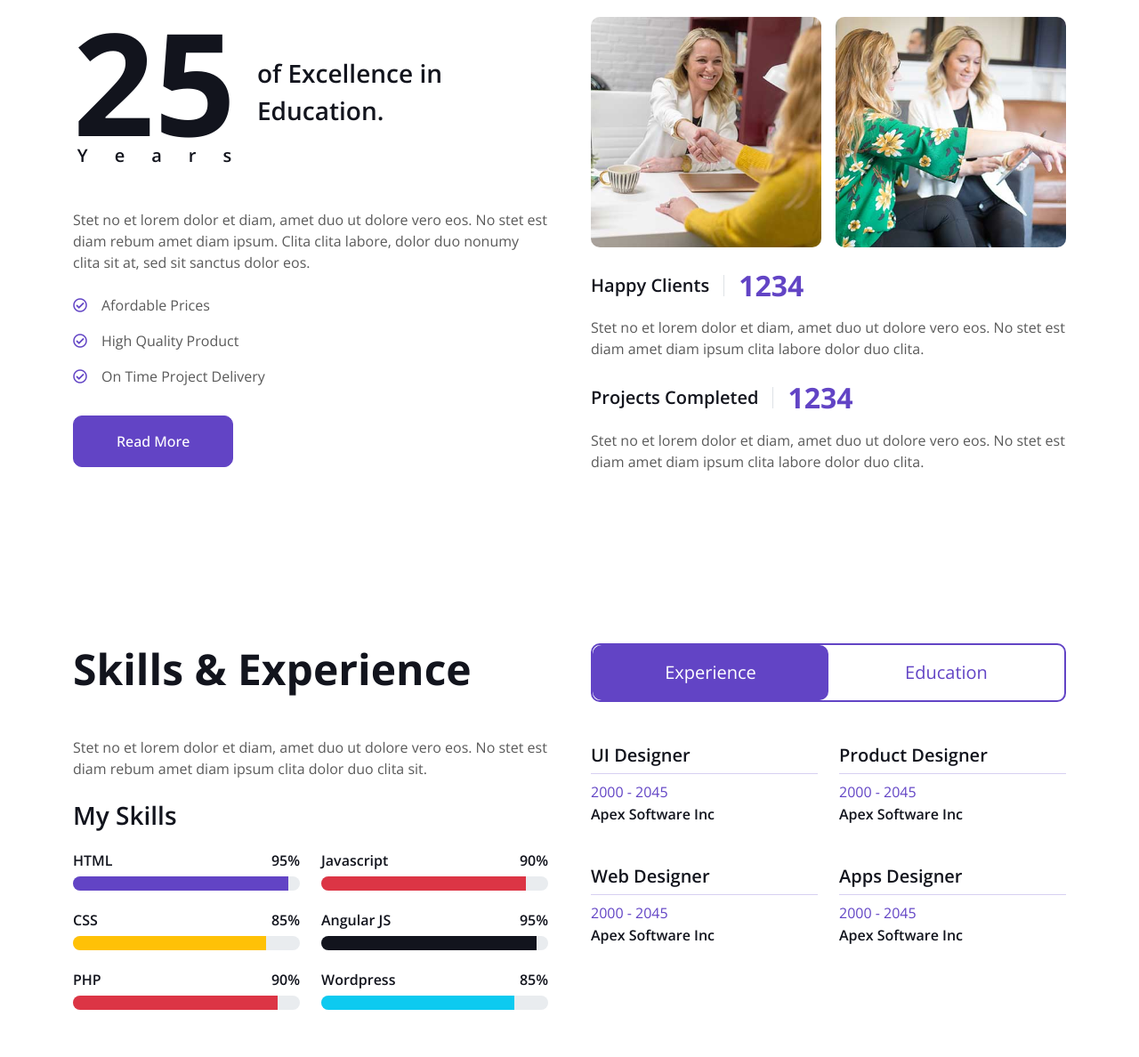
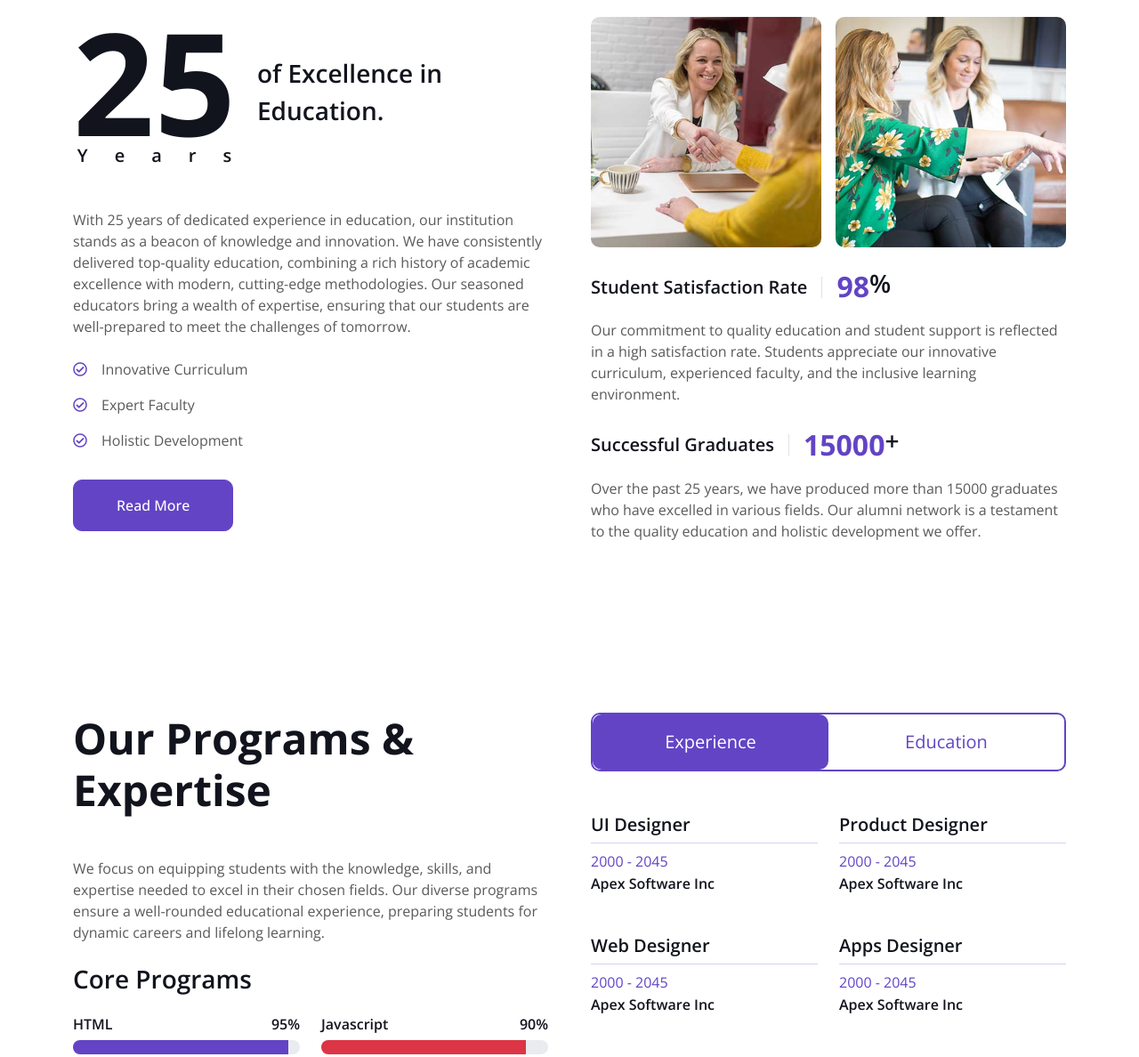
Before and after one commit to sbccas/amrolisficolleges, a plain HTML site: page index.html in a window 1280 px wide. Shown: the part 896-2084 px from the top of the page at 89% size. Drawn offline with nearby package versions, Linux system fonts and the light colour scheme.

Commit message:
Update 31/07

```diff
--- a/index.html
+++ b/index.html
@@ -130,10 +130,10 @@
                         </div>
                         <h3 class="lh-base mb-0">of Excellence in Education.</h3>
                     </div>
-                    <p class="mb-4">Stet no et lorem dolor et diam, amet duo ut dolore vero eos. No stet est diam rebum amet diam ipsum. Clita clita labore, dolor duo nonumy clita sit at, sed sit sanctus dolor eos.</p>
-                    <p class="mb-3"><i class="far fa-check-circle text-primary me-3"></i>Afordable Prices</p>
-                    <p class="mb-3"><i class="far fa-check-circle text-primary me-3"></i>High Quality Product</p>
-                    <p class="mb-3"><i class="far fa-check-circle text-primary me-3"></i>On Time Project Delivery</p>
+                    <p class="mb-4">With 25 years of dedicated experience in education, our institution stands as a beacon of knowledge and innovation. We have consistently delivered top-quality education, combining a rich history of academic excellence with modern, cutting-edge methodologies. Our seasoned educators bring a wealth of expertise, ensuring that our students are well-prepared to meet the challenges of tomorrow.</p>
+                    <p class="mb-3"><i class="far fa-check-circle text-primary me-3"></i>Innovative Curriculum</p>
+                    <p class="mb-3"><i class="far fa-check-circle text-primary me-3"></i>Expert Faculty</p>
+                    <p class="mb-3"><i class="far fa-check-circle text-primary me-3"></i>Holistic Development</p>
                     <a class="btn btn-primary py-3 px-5 mt-3" href="">Read More</a>
                 </div>
                 <div class="col-lg-6 wow fadeInUp" data-wow-delay="0.5s">
@@ -146,15 +146,15 @@
                         </div>
                     </div>
                     <div class="d-flex align-items-center mb-3">
-                        <h5 class="border-end pe-3 me-3 mb-0">Happy Clients</h5>
-                        <h2 class="text-primary fw-bold mb-0" data-toggle="counter-up">1234</h2>
+                        <h5 class="border-end pe-3 me-3 mb-0">Student Satisfaction Rate</h5>
+                        <h2 class="text-primary fw-bold mb-0" data-toggle="counter-up">98</h2><h3> %</h3>
                     </div>
-                    <p class="mb-4">Stet no et lorem dolor et diam, amet duo ut dolore vero eos. No stet est diam amet diam ipsum clita labore dolor duo clita.</p>
+                    <p class="mb-4">Our commitment to quality education and student support is reflected in a high satisfaction rate. Students appreciate our innovative curriculum, experienced faculty, and the inclusive learning environment.</p>
                     <div class="d-flex align-items-center mb-3">
-                        <h5 class="border-end pe-3 me-3 mb-0">Projects Completed</h5>
-                        <h2 class="text-primary fw-bold mb-0" data-toggle="counter-up">1234</h2>
+                        <h5 class="border-end pe-3 me-3 mb-0">Successful Graduates</h5>
+                        <h2 class="text-primary fw-bold mb-0" data-toggle="counter-up">15000</h2><h3> +</h3>
                     </div>
-                    <p class="mb-0">Stet no et lorem dolor et diam, amet duo ut dolore vero eos. No stet est diam amet diam ipsum clita labore dolor duo clita.</p>
+                    <p class="mb-0">Over the past 25 years, we have produced more than 15000 graduates who have excelled in various fields. Our alumni network is a testament to the quality education and holistic development we offer.</p>
                 </div>
             </div>
         </div>
@@ -167,9 +167,9 @@
         <div class="container">
             <div class="row g-5">
                 <div class="col-lg-6 wow fadeInUp" data-wow-delay="0.1s">
-                    <h1 class="display-5 mb-5">Skills & Experience</h1>
-                    <p class="mb-4">Stet no et lorem dolor et diam, amet duo ut dolore vero eos. No stet est diam rebum amet diam ipsum clita dolor duo clita sit.</p>
-                    <h3 class="mb-4">My Skills</h3>
+                    <h1 class="display-5 mb-5">Our Programs & Expertise</h1>
+                    <p class="mb-4">We focus on equipping students with the knowledge, skills, and expertise needed to excel in their chosen fields. Our diverse programs ensure a well-rounded educational experience, preparing students for dynamic careers and lifelong learning.</p>
+                    <h3 class="mb-4">Core Programs</h3>
                     <div class="row align-items-center">
                         <div class="col-md-6">
                             <div class="skill mb-4">
```
Also changed, not shown: 1 other file.
